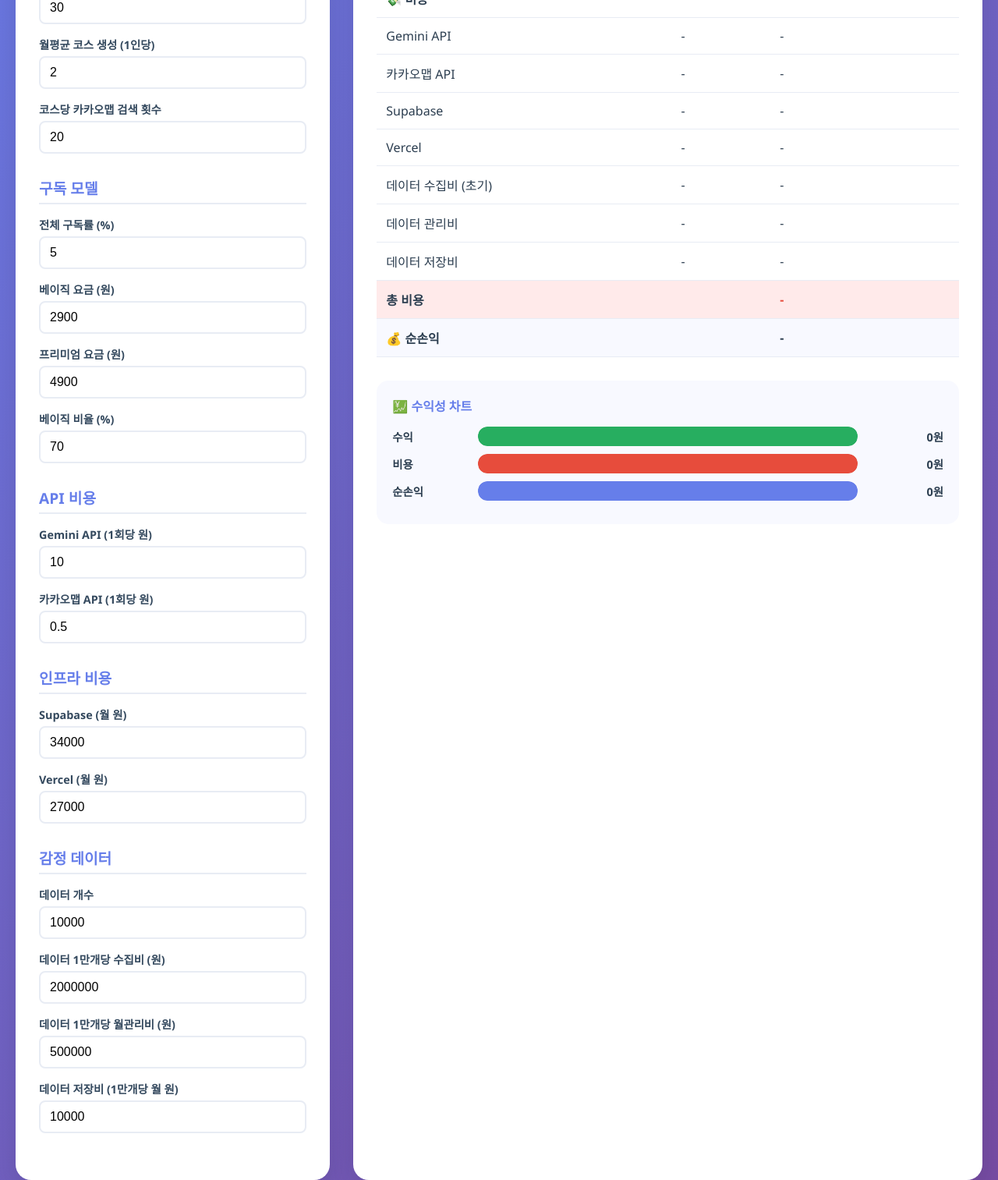
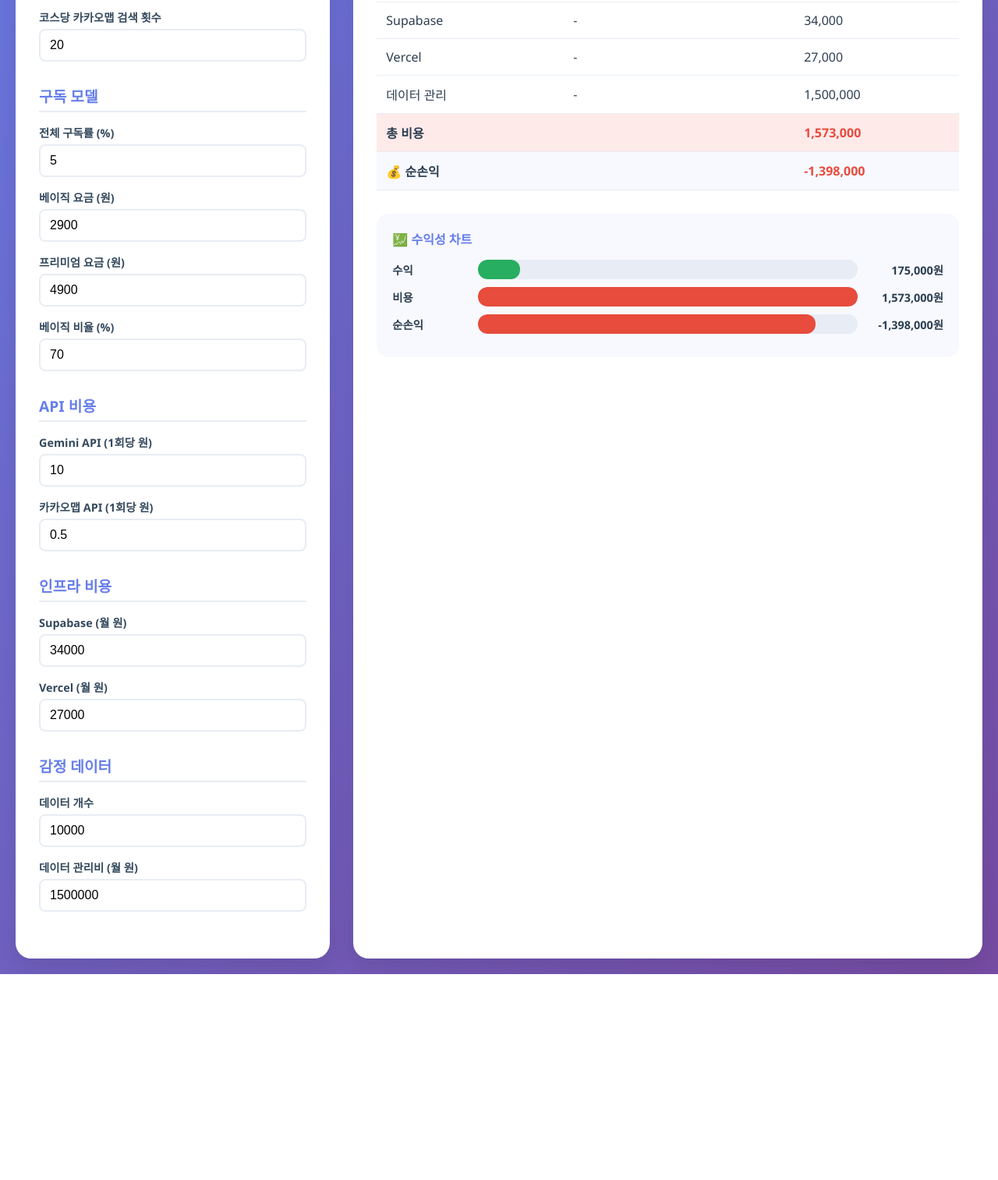
Before and after one commit to answjddnjs04/tndlrfbfrPtks, a plain HTML site: page index.html in a window 1280 px wide. Shown: the part 588-2101 px from the top of the page at 78% size. After the commit the page ends 1837 px from the top, so only its background shows below. Drawn offline with Linux system fonts and the light colour scheme.

Commit message:
Update index.html

```diff
--- a/index.html
+++ b/index.html
@@ -1,11 +1,4 @@
-document.getElementById('dataCollectionCost').value = 2000000;
-                document.getElementById('dataMaintenanceCost').value = 500000;
-                document.getElementById('dataStorageCost').value = 10000;            // 데이터 관련 비용 계산
-            const dataUnits = Math.ceil(dataCount / 10000); // 1만개 단위로 계산
-            const totalDataCollectionCost = dataUnits * dataCollectionCost; // 초기 수집비 (월별로 분할하지 않음)
-            const totalDataMaintenanceCost = dataUnits * dataMaintenanceCost; // 월 관리비
-            const totalDataStorageCost = dataUnits * dataStorageCost; // 월 저장비
-            const monthlyDataCost = totalDataMaintenanceCost + totalDataStorageCost; // 월별 데이터 비용<!DOCTYPE html>
+<!DOCTYPE html>
 <html lang="ko">
 <head>
     <meta charset="UTF-8">
@@ -304,16 +297,8 @@ document.getElementById('dataCollectionCost').value = 2000000;
                         <input type="number" id="dataCount" value="10000" oninput="calculate()">
                     </div>
                     <div class="form-group">
-                        <label>데이터 1만개당 수집비 (원)</label>
-                        <input type="number" id="dataCollectionCost" value="2000000" oninput="calculate()">
-                    </div>
-                    <div class="form-group">
-                        <label>데이터 1만개당 월관리비 (원)</label>
-                        <input type="number" id="dataMaintenanceCost" value="500000" oninput="calculate()">
-                    </div>
-                    <div class="form-group">
-                        <label>데이터 저장비 (1만개당 월 원)</label>
-                        <input type="number" id="dataStorageCost" value="10000" oninput="calculate()">
+                        <label>데이터 관리비 (월 원)</label>
+                        <input type="number" id="dataManagementCost" value="1500000" oninput="calculate()">
                     </div>
                 </div>
             </div>
@@ -376,19 +361,9 @@ document.getElementById('dataCollectionCost').value = 2000000;
                             <td id="vercelTotal">-</td>
                         </tr>
                         <tr>
-                            <td>데이터 수집비 (초기)</td>
-                            <td id="dataCollectionCalc">-</td>
-                            <td id="dataCollectionTotal">-</td>
-                        </tr>
-                        <tr>
-                            <td>데이터 관리비</td>
-                            <td id="dataMaintenanceCalc">-</td>
-                            <td id="dataMaintenanceTotal">-</td>
-                        </tr>
-                        <tr>
-                            <td>데이터 저장비</td>
-                            <td id="dataStorageCalc">-</td>
-                            <td id="dataStorageTotal">-</td>
+                            <td>데이터 관리</td>
+                            <td>-</td>
+                            <td id="dataTotal">-</td>
                         </tr>
                         <tr style="background: #ffeaea;">
                             <td><strong>총 비용</strong></td>
@@ -453,17 +428,11 @@ document.getElementById('dataCollectionCost').value = 2000000;
                 document.getElementById('subscriptionRate').value = 8;
                 document.getElementById('supabaseCost').value = 34000;
                 document.getElementById('vercelCost').value = 40000;
-                document.getElementById('dataCollectionCost').value = 2000000;
-                document.getElementById('dataMaintenanceCost').value = 500000;
-                document.getElementById('dataStorageCost').value = 10000;
             } else if (users === 100000) {
                 document.getElementById('activeUserRate').value = 40;
                 document.getElementById('subscriptionRate').value = 10;
                 document.getElementById('supabaseCost').value = 800000;
                 document.getElementById('vercelCost').value = 1000000;
-                document.getElementById('dataCollectionCost').value = 1500000;
-                document.getElementById('dataMaintenanceCost').value = 400000;
-                document.getElementById('dataStorageCost').value = 8000;
             }
 
             calculate();
@@ -483,7 +452,7 @@ document.getElementById('dataCollectionCost').value = 2000000;
             const kakaoCost = parseFloat(document.getElementById('kakaoCost').value) || 0;
             const supabaseCost = parseInt(document.getElementById('supabaseCost').value) || 0;
             const vercelCost = parseInt(document.getElementById('vercelCost').value) || 0;
-            const dataCount = parseInt(document.getElementById('dataCount').value) || 0;
+            const dataManagementCost = parseInt(document.getElementById('dataManagementCost').value) || 0;
 
             // 계산
             const activeUsers = totalUsers * (activeUserRate / 100);
@@ -502,7 +471,7 @@ document.getElementById('dataCollectionCost').value = 2000000;
             // 비용 계산
             const geminiTotal = totalCourses * geminiCost;
             const kakaoTotal = totalKakaoSearches * kakaoCost;
-            const totalCost = geminiTotal + kakaoTotal + supabaseCost + vercelCost + monthlyDataCost;
+            const totalCost = geminiTotal + kakaoTotal + supabaseCost + vercelCost + dataManagementCost;
 
             // 순손익
             const netProfit = totalRevenue - totalCost;
@@ -524,16 +493,7 @@ document.getElementById('dataCollectionCost').value = 2000000;
 
             document.getElementById('supabaseTotal').textContent = formatNumber(supabaseCost);
             document.getElementById('vercelTotal').textContent = formatNumber(vercelCost);
-
-            document.getElementById('dataCollectionCalc').textContent = `${dataUnits}단위 × ${formatNumber(dataCollectionCost)}원`;
-            document.getElementById('dataCollectionTotal').textContent = formatNumber(totalDataCollectionCost);
-
-            document.getElementById('dataMaintenanceCalc').textContent = `${dataUnits}단위 × ${formatNumber(dataMaintenanceCost)}원`;
-            document.getElementById('dataMaintenanceTotal').textContent = formatNumber(totalDataMaintenanceCost);
-
-            document.getElementById('dataStorageCalc').textContent = `${dataUnits}단위 × ${formatNumber(dataStorageCost)}원`;
-            document.getElementById('dataStorageTotal').textContent = formatNumber(totalDataStorageCost);
-
+            document.getElementById('dataTotal').textContent = formatNumber(dataManagementCost);
             document.getElementById('totalCost').textContent = formatNumber(totalCost);
 
             const netProfitElement = document.getElementById('netProfit');
```
